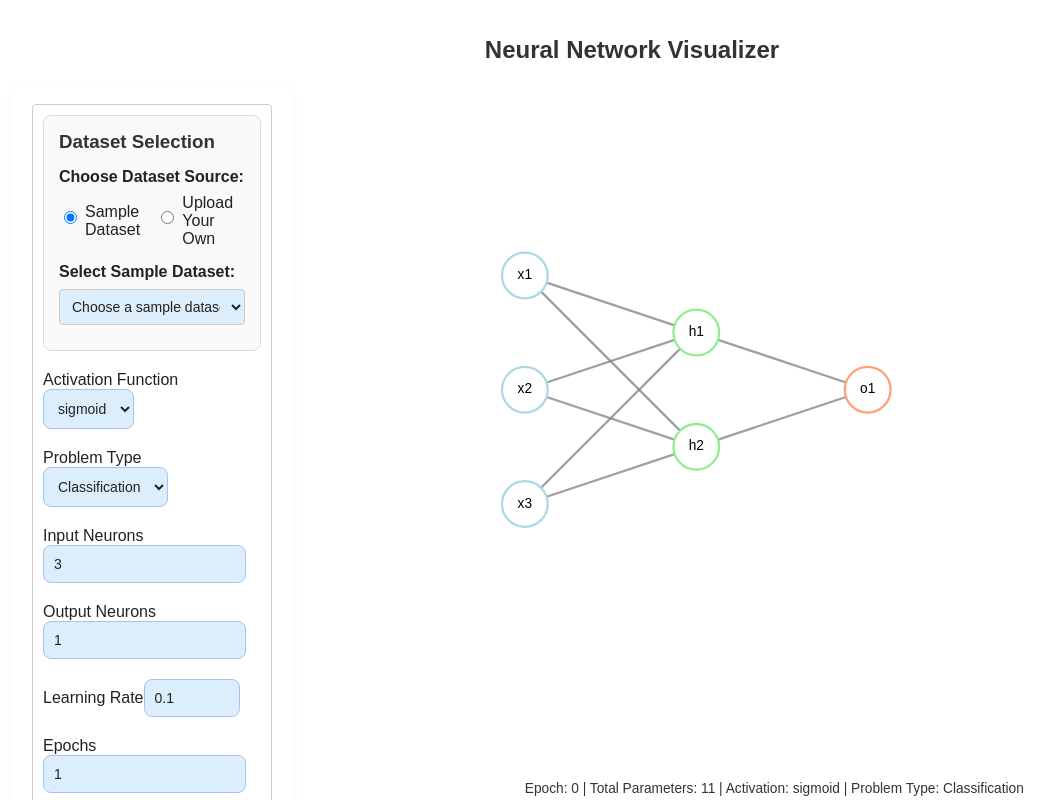
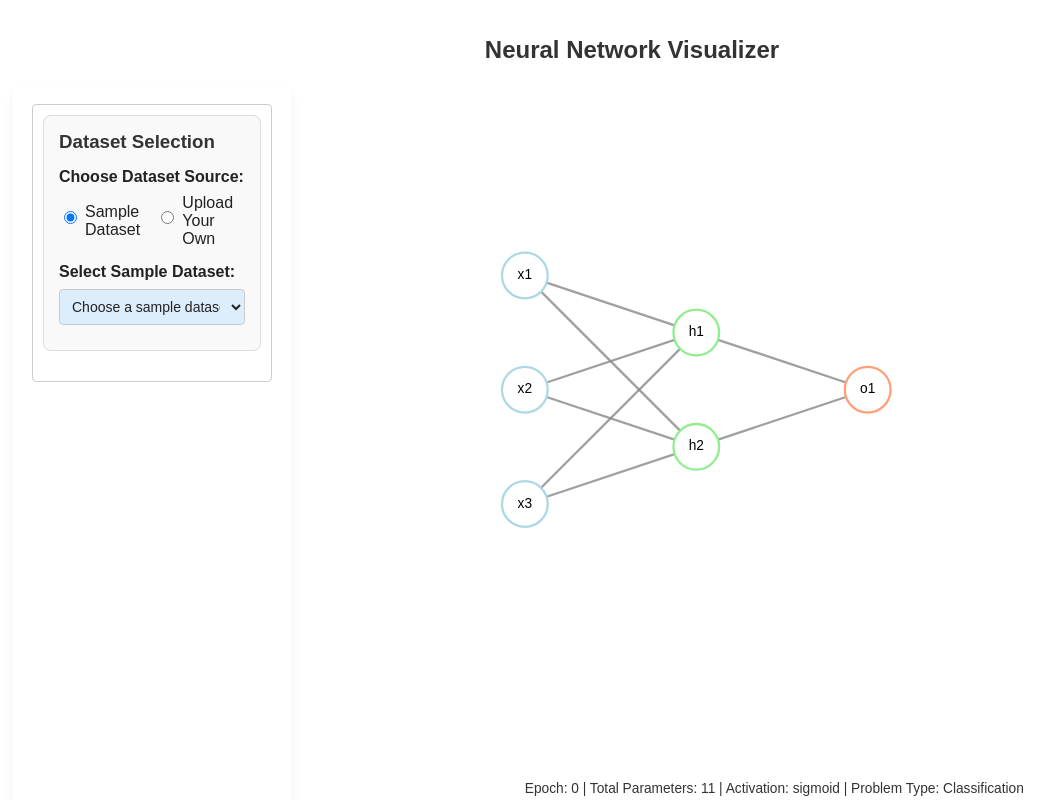
Before and after one commit to tanvisharmaaa/neural-network-visualizer-test, a React (Vite) app: page / in a window 1280 px wide. Shown: the top 800 px of the page, without its empty margins (8-1062 px from the left). Built offline with nearby package versions, Linux system fonts and the light colour scheme.

Commit message:
user flow requires data loaded

```diff
--- a/src/components/NetworkControls.tsx
+++ b/src/components/NetworkControls.tsx
@@ -126,8 +126,10 @@ const NetworkControls: React.FC<Props> = ({
         problemType={problemType}
       />
 
-      <div style={{ marginBottom: 10 }}>
-        <label>Activation Function</label>
+      {hasDataset && (
+        <>
+          <div style={{ marginBottom: 10 }}>
+            <label>Activation Function</label>
         <select
           value={activationFunction}
           onChange={(e) => setActivationFunction(e.target.value)}
@@ -301,6 +303,8 @@ const NetworkControls: React.FC<Props> = ({
           Pause
         </button>
       </div>
+        </>
+      )}
     </div>
   );
 };
--- a/src/components/NeuralNetworkVisualizer.tsx
+++ b/src/components/NeuralNetworkVisualizer.tsx
@@ -1029,6 +1029,7 @@ const NeuralNetworkVisualizer = React.memo(() => {
             setLearningRate={setLearningRate}
             hasDataset={dataset.inputs.length > 0}
           />
+          {dataset.inputs.length > 0 && (
             <button
               onClick={handleStop}
               disabled={!isTraining}
@@ -1036,6 +1037,9 @@ const NeuralNetworkVisualizer = React.memo(() => {
             >
               Stop Training
             </button>
+          )}
+          {dataset.inputs.length > 0 && (
+            <>
               {loss && (
                 <p style={{ marginTop: "10px", color: "#27ae60" }}>Loss: {loss}</p>
               )}
@@ -1046,6 +1050,8 @@ const NeuralNetworkVisualizer = React.memo(() => {
                     Predictions: {outputs.join(", ")}
                   </p>
                 </div>
+              )}
+            </>
           )}
         </div>
         <div
```
Lines whose indentation alone changed are shown as unchanged.
